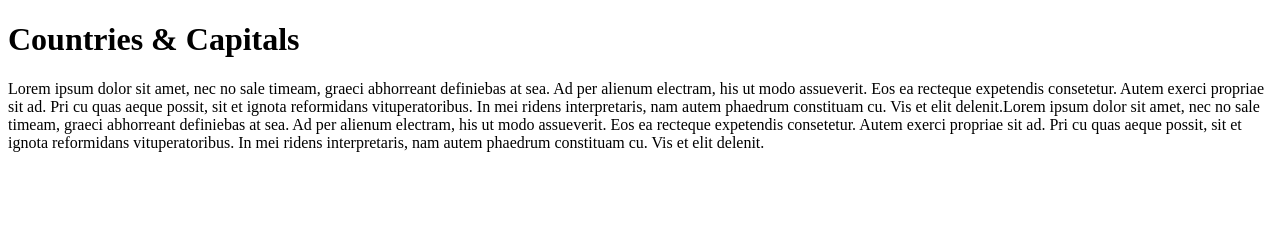
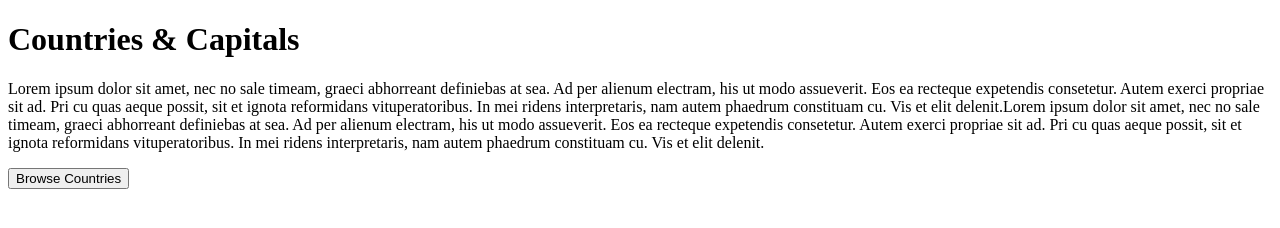
Before and after one commit to onesixdee/countries-and-capitals, a website: page app/index.html in a window 1280 px wide. Drawn offline with nearby package versions, Linux system fonts and the light colour scheme; some packages are replaced by stand-ins of ours.

Commit message:
added browse countries button

```diff
--- a/app/home.html
+++ b/app/home.html
@@ -1,2 +1,4 @@
 <p>Lorem ipsum dolor sit amet, nec no sale timeam, graeci abhorreant definiebas at sea. Ad per alienum electram, his ut modo assueverit. Eos ea recteque expetendis consetetur. Autem exerci propriae sit ad. Pri cu quas aeque possit, sit et ignota reformidans vituperatoribus. In mei ridens interpretaris, nam autem phaedrum constituam cu. Vis et elit delenit.Lorem ipsum dolor sit amet, nec no sale timeam, graeci abhorreant definiebas at sea. Ad per alienum electram, his ut modo assueverit. Eos ea recteque expetendis consetetur. Autem exerci propriae sit ad. Pri cu quas aeque possit, sit et ignota reformidans vituperatoribus. In mei ridens interpretaris, nam autem phaedrum constituam cu. Vis et elit delenit.
 </p>
+
+<a href="country-list.html"><button>Browse Countries</button></a>
```
